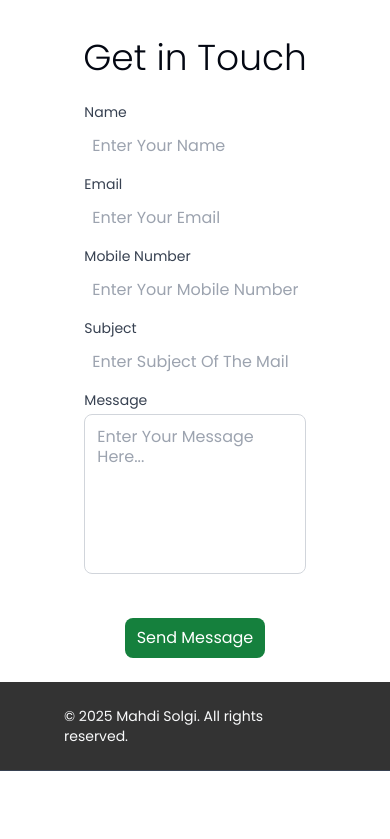
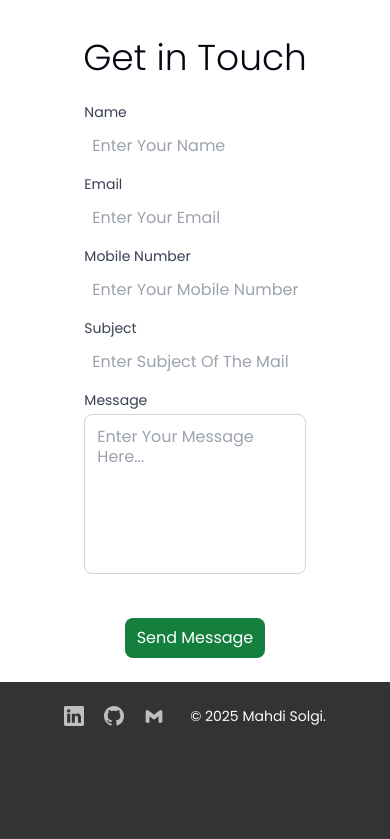
Before and after one commit to mahdisolgi1/mahdi-solgi-portfolio, a React (Vite) app: page / in a window 390 px wide. Shown: the part 3409-4248 px from the top of the page. Before the commit the page ends 4180 px from the top, so only its background shows below. Built offline with nearby package versions, Linux system fonts and the light colour scheme.

Commit message:
styles(Footer): add more bottom padding because of down bar

```diff
--- a/src/Components/Footer.jsx
+++ b/src/Components/Footer.jsx
@@ -1,4 +1,6 @@
 import { motion } from "motion/react";
+import { BiLogoGmail } from "react-icons/bi";
+import { BsGithub, BsLinkedin } from "react-icons/bs";
 
 const Footer = () => {
   return (
@@ -6,7 +8,7 @@ const Footer = () => {
       initial={{ y: 80, opacity: 0 }}
       animate={{ y: 0, opacity: 1 }}
       transition={{ duration: 0.8, delay: 0.2 }}
-      className="bottom-0 flex items-center justify-around w-full px-16 py-6 border-b border-b-gray-700 bg-black/80 dark:bg-white/80 text-gray-50 dark:text-gray-950 backdrop-blur-md md:justify-between"
+      className="bottom-0 flex items-center justify-between w-full px-16 pt-6 border-b pb-28 md:pb-6 border-b-gray-700 bg-black/80 dark:bg-white/80 text-gray-50 dark:text-gray-950 backdrop-blur-md md:justify-between"
     >
       <ul className="hidden gap-5 md:flex md:gap-10">
         <a
@@ -34,9 +36,33 @@ const Footer = () => {
           <li>Contact</li>
         </a>
       </ul>
-      <p className="text-sm md:text-base">
-        © 2025 Mahdi Solgi. All rights reserved.
-      </p>
+      <ul className="flex gap-5 md:hidden">
+        <li>
+          <a
+            href="https://www.linkedin.com/in/mahdi-solgi/"
+            className="text-xl transition-all duration-300 cursor-pointer opacity-70 hover:opacity-100"
+          >
+            <BsLinkedin />
+          </a>
+        </li>
+        <li>
+          <a
+            href="https://github.com/mahdisolgi1"
+            className="text-xl transition-all duration-300 cursor-pointer opacity-70 hover:opacity-100"
+          >
+            <BsGithub />
+          </a>
+        </li>
+        <li>
+          <a
+            href="mailto:mahdi.solgi.dev@gmail.com"
+            className="text-xl transition-all duration-300 cursor-pointer opacity-70 hover:opacity-100"
+          >
+            <BiLogoGmail />
+          </a>
+        </li>
+      </ul>
+      <p className="text-sm md:text-base">© 2025 Mahdi Solgi.</p>
     </motion.footer>
   );
 };
```
